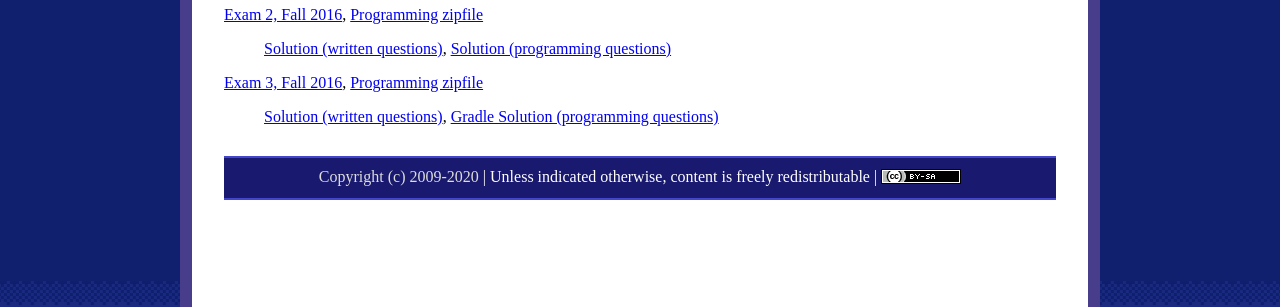
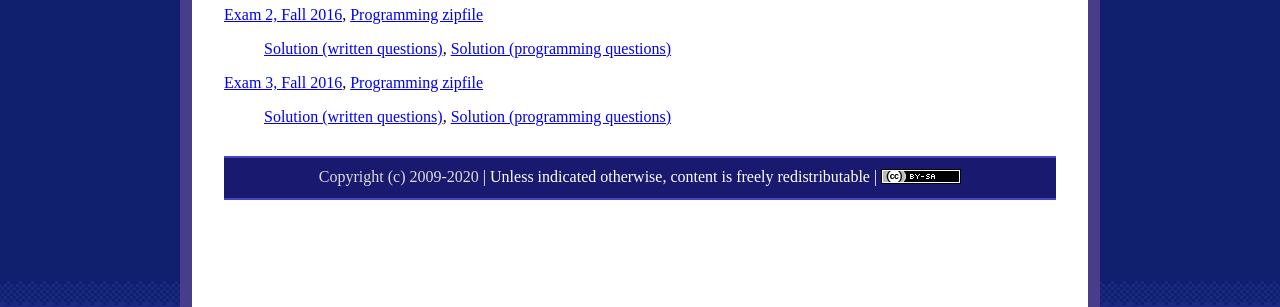
Before and after one commit to ycpcs/cs201-fall2020, a Jekyll site: the page built from practice/index.md, in a window 1280 px wide. Shown: the part 163-470 px from the top of the page. Built offline with Jekyll 4.4.1, drawn with Linux system fonts in a browser that asks for light colours.

Commit message:
update practice index
update practice index

```diff
--- a/practice/index.md
+++ b/practice/index.md
@@ -15,7 +15,7 @@ This page links to practice exams.
 
 [Exam 3, Fall 2016](cs201-fall2016-exam03.pdf), [Programming zipfile](CS201_Exam03_Gradle.zip)
 
-> [Solution (written questions)](cs201-fall2016-exam03-solution.pdf), [Gradle Solution (programming questions)](CS201_Exam03_Solution_Gradle.zip)
+> [Solution (written questions)](cs201-fall2016-exam03-solution.pdf), [Solution (programming questions)](CS201_Exam03_Solution_Gradle.zip)
 
 
 <!--
```
